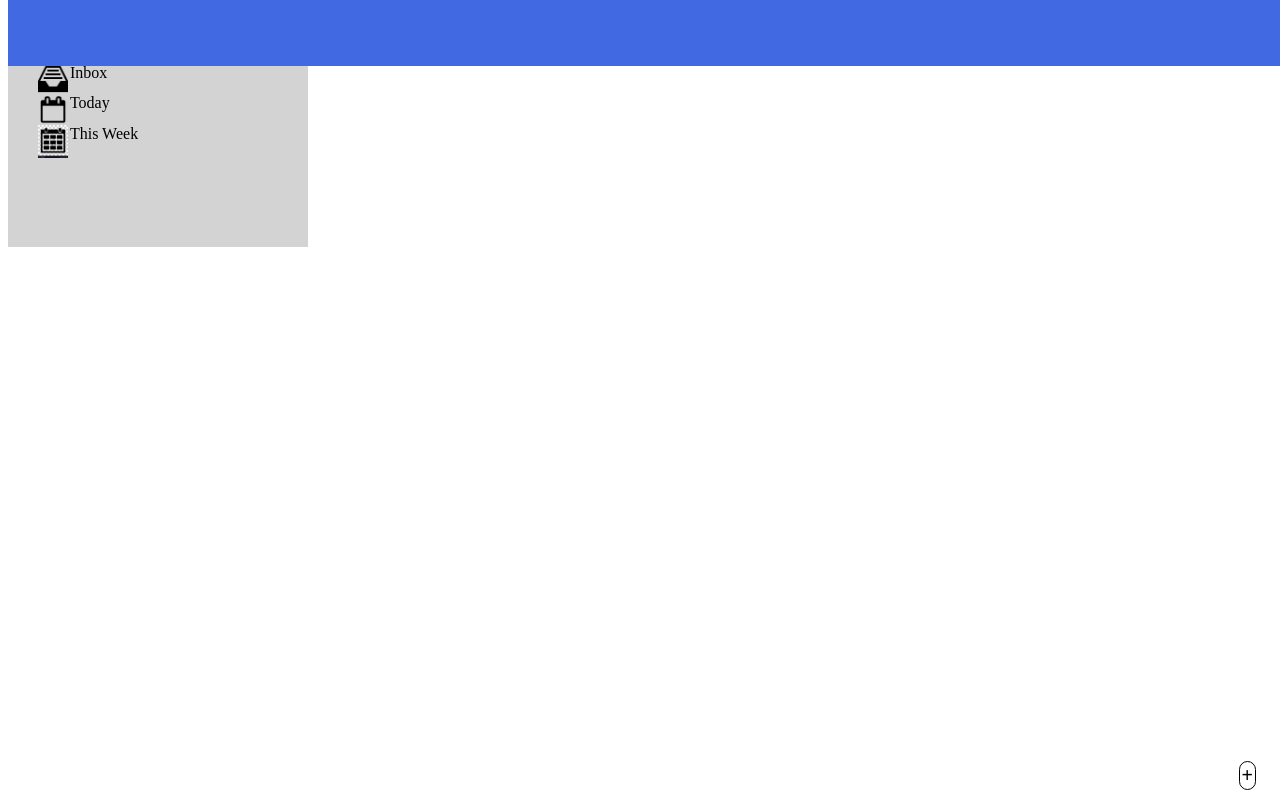
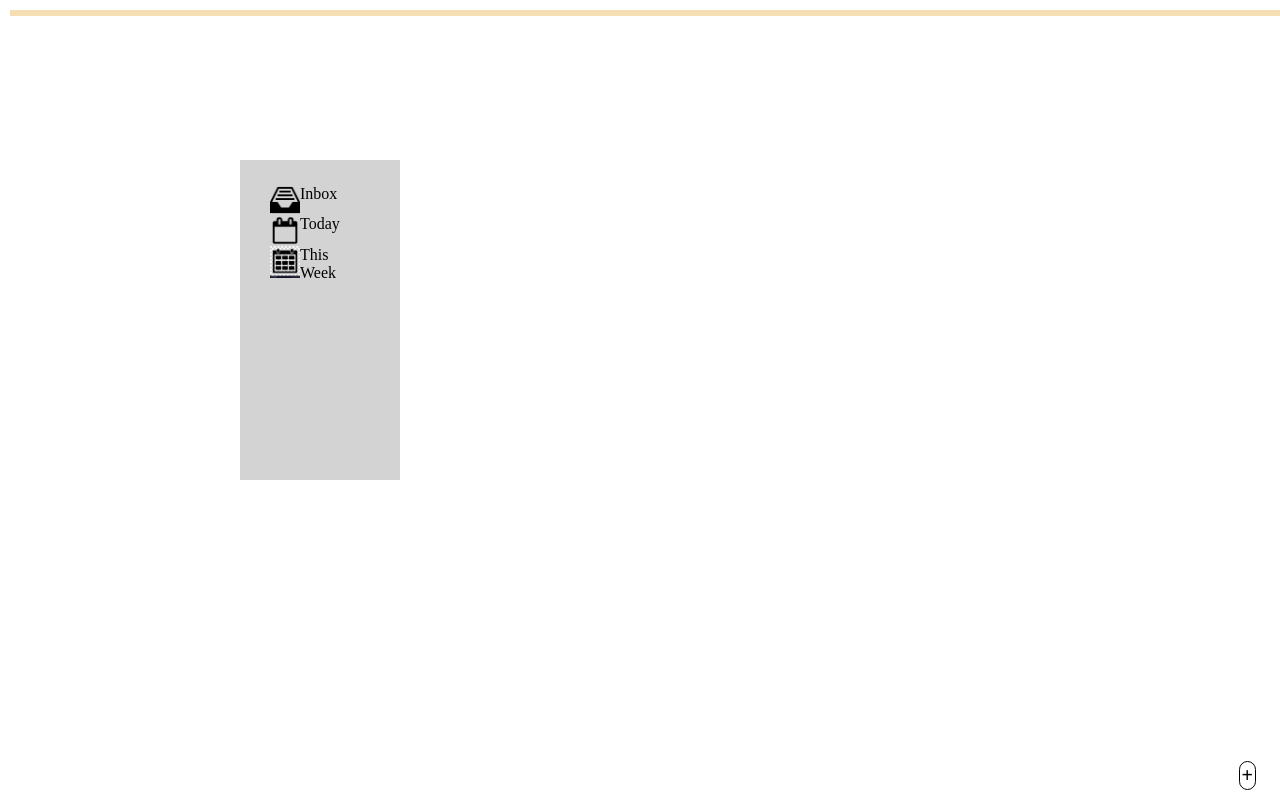
Before and after one commit to Sawaian/todo, a website built with webpack: page dist/index.html in a window 1280 px wide. Built offline with nearby package versions, Linux system fonts and the light colour scheme.

Commit message:
Changed over to flexbox. Proven a lot easier in listing items.

```diff
--- a/src/styles.css
+++ b/src/styles.css
@@ -1,14 +1,22 @@
 #content{
     display: grid;
-    grid-template-columns: 1fr 1fr 1fr 1fr;
-    grid-template-rows: 0.3fr 1fr 1fr;
-    grid-template-areas:
-    "header header header header"
-    "sidebar taskBody taskBody ."
-    "sidebar display display ."
-    ;
-    max-width: 100vw;
-    max-height: 100vh;
+  width: 100vw;
+  height: 100vh;
+  justify-content: center;
+  align-content: center;
+  grid-template-columns: repeat(5, 20vmin);
+  grid-template-rows: repeat(5, 20vmin);
+  grid-template-areas:
+
+  "header header header header header"
+  "sidebar display display display display"
+  "sidebar display display display display"
+}
+
+*{
+    box-sizing: border-box;
+    padding: 0;
+    margin: 0;
 }
 
 html{
@@ -19,16 +27,14 @@ html{
 }
 
 .header{
-    display: flex;
-    align-items: center;
-    justify-content: space-between;
-    padding: 33px;
+    border: solid;
     background-color: royalblue;
     color: wheat;
     box-sizing: border-box;
-    position:absolute;
+    position:fixed;
     width: 100%;
     top: 0;
+    margin:10px
 }
 
 .bgModal, .bgTask{
@@ -109,22 +115,14 @@ html{
 }
 
 #sidebar{
-    display: grid;
-    grid-template-columns: 1fr;
-    grid-template-rows: 0.5fr 0.5fr 0.5fr 1fr 1fr;
-    grid-template-areas:
-    "."
-    "inbox"
-    "today"
-    "thisWeek"
-    "Projects"
-    "."
-    "addProjects";
+    display: flex;
+    flex-direction: column;
     grid-area: sidebar;
     background-color: lightgray;
-    width: 250px;
-    min-width: 200px;
     padding:25px;
+    align-content: center;
+    justify-content: flex-start;
+    min-width: 0;
 }
 
 #taskBody{
@@ -203,6 +201,11 @@ html{
     margin: 15px auto;
 }
 
+#display{
+    display: flex;
+    flex-direction: column;
+}
+
 #submit{
     background-color: white;
     border-radius: 20px;
@@ -222,22 +225,6 @@ html{
 }
 
 
-#title0{
-    grid-area: title0;
-}
-
-#desc0{
-    grid-area: desc0;
-}
-
-#title1{
-    grid-area: title1;
-}
-
-#desc1{
-    grid-area: desc1;
-}
-
 @media only screen and (max-width: 500px) {
     #content{
         grid-template-columns: 1fr;
--- a/src/taskDom.js
+++ b/src/taskDom.js
@@ -1,17 +1,19 @@
 
 //iife to generate dom grid to hold nodes generated by this.
-const taskBody = (()=>{
+
+const taskList = (() => {
     let content = document.getElementById("content");
       let body = document.getElementById("body");
-             let taskBody = document.createElement("div");
+        let display = document.createElement("ul");
+            display.setAttribute("id", "display");
+             content.appendChild(display);
+
              let header = document.createElement("header");
-                 taskBody.setAttribute("id", "taskBody");
                 header.setAttribute("class", "header");
-            content.appendChild(taskBody);
-        body.appendChild(header);
+                   content.appendChild(header);
 
         return {
-        taskBody,
+            display,
             content,
         }
     })();
@@ -39,10 +41,10 @@ const background = (() => {
             addTask.textContent = "+";
 
 
-        taskBody.content.appendChild(bgModal);
+        taskList.content.appendChild(bgModal);
         bgModal.appendChild(modal);
         modal.appendChild(close);
-        taskBody.taskBody.appendChild(addTask);
+        taskList.display.appendChild(addTask);
 
         return{
             modal,
@@ -102,7 +104,7 @@ const bgTask =(() => {
     let bgTask= document.createElement("div");
             bgTask.setAttribute("name", "title");
             bgTask.setAttribute("class", "bgTask");
-            taskBody.content.appendChild(bgTask);
+            taskList.content.appendChild(bgTask);
 
     // the modal where the task will sit on.
     let modalTask = document.createElement("div");
@@ -141,17 +143,7 @@ const taskDivDisplay = (() =>{
         })();
 
 // Holds all the tasks in the display field.
-const taskList = (() => {
-    let content = document.getElementById("content");
-        let display = document.createElement("ul");
-            display.setAttribute("id", "display");
-             content.appendChild(display);
 
-        return {
-            display,
-            content,
-        }
-    })();
 
 
     const openCurrentTask = () => {
```
Also changed, not shown: dist/main.js. Lines whose indentation alone changed are shown as unchanged.
